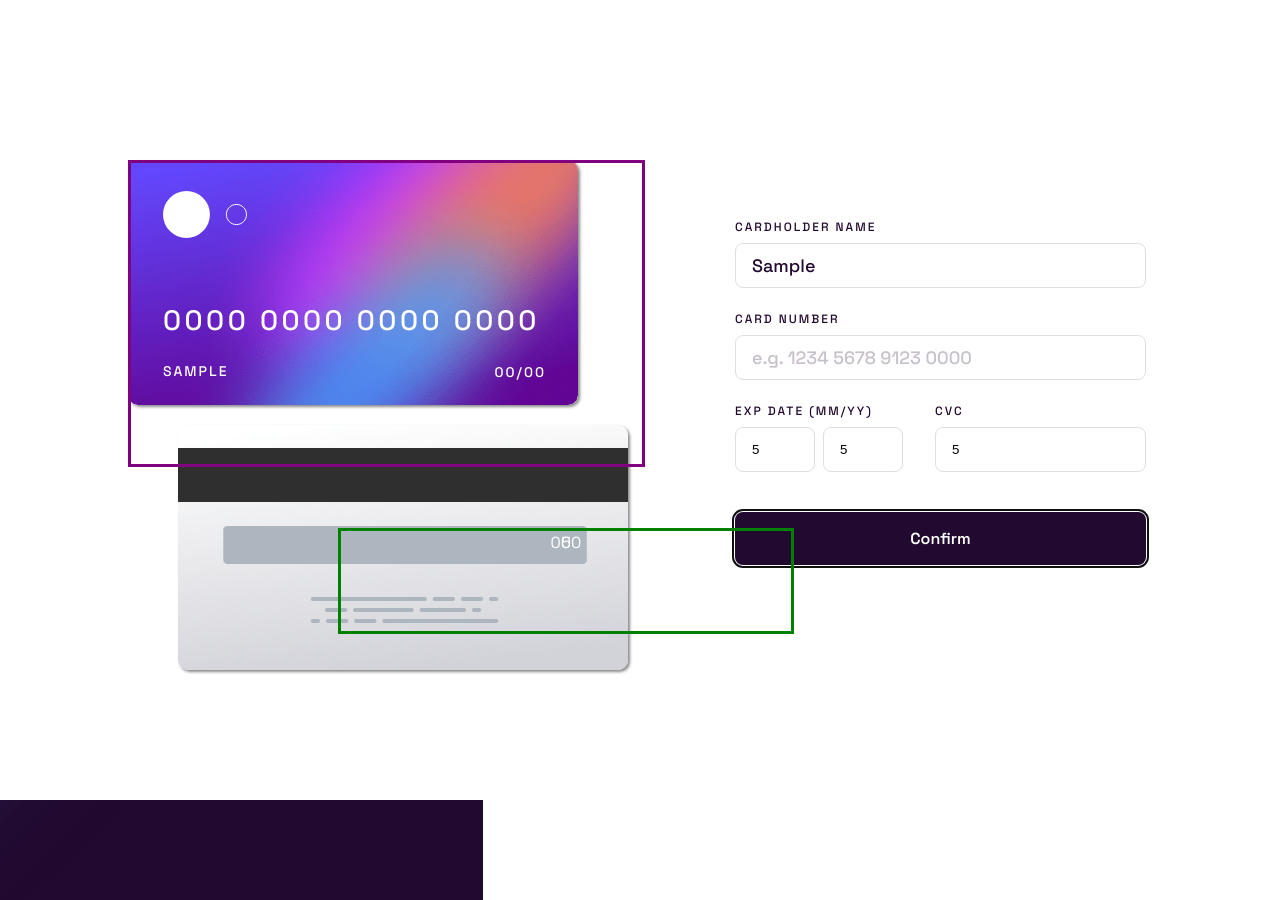
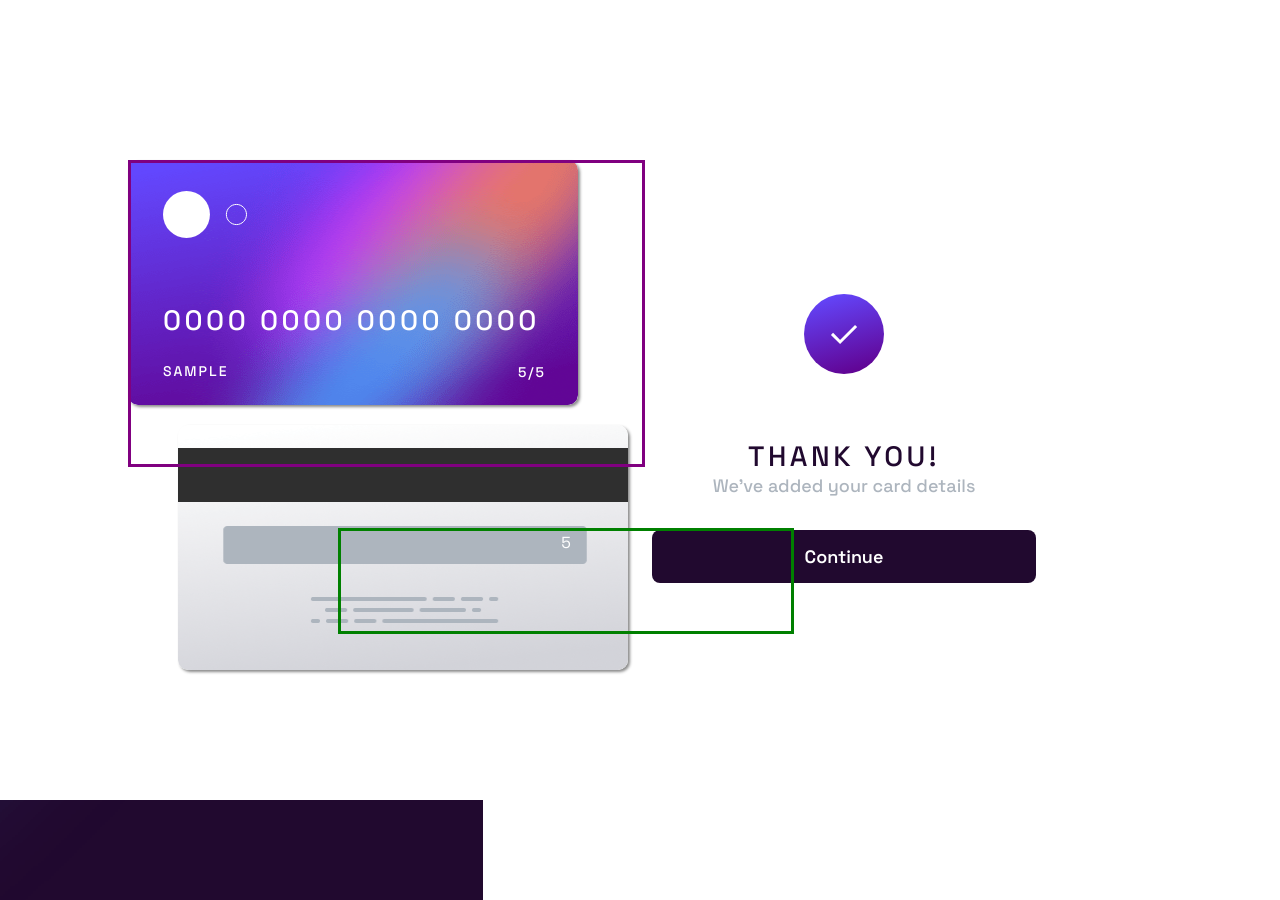
Before and after one commit to unachoza/credit-card-form, a React (Vite) app: page / in a window 1280 px wide. Both pictures are taken after typing "Sample", "Sample", "5", "5", "5" into the empty fields and a click on the button "Confirm". Built offline with nearby package versions, Linux system fonts and the light colour scheme.

Commit message:
complete user message and reset plus all styles are perfect; missing form validation

```diff
--- a/src/App.css
+++ b/src/App.css
@@ -5,7 +5,7 @@
 	--primary-linear: linear-gradient(hsl(249, 99%, 64%) to hsl(278, 94%, 30%));
 	--input-errors: #ff5252;
 	--light-graysih-violet: #dedddf;
-	--dark-grayish-violet: hsl(279, 6%, 55%);
+	--dark-grayish-violet: #8e8593;
 	--very-dark-violet: hsl(278, 68%, 11%);
 	--deep-violet: #21092f;
 	--gradient-start: #6348fe;
@@ -15,7 +15,9 @@
 
 	--colors-purple-950: #21092F;
 	--colors-gray-200: #DFDEE0;
+	--colors-gray-400: #ADB5BE;
 	/* font: [font-weight] [font-size]/[line-height] [font-family]; */
+	--text-preset1-space-grotesk-medium: 500  1.75rem/1.3 "Space Grotesk";
 	--text-preset3-space-grotesk-medium: 500  1.125rem/1.3 "Space Grotesk";
 	--text-preset5-space-grotesk-medium: 500 0.75rem/1.25 "Space Grotesk";
 
@@ -24,6 +26,7 @@
 	--spacing-200: 1rem;
 	--spacing-300: 1.5rem;
 	--spacing-400: 2rem;
+	--spacing-500: 2.5rem;
 }
 
 #root {
@@ -40,9 +43,74 @@
 	justify-content: space-between;
 }
 
+/* purple side panel */
 img.side-panel {
 	position: absolute;
 	z-index: -10;
 	top: 0;
 	left: 0;
 }
+
+/* Card User Responses */
+.card-responses-container {
+	position: relative;
+	width: 50%;
+	min-width: 500px;
+	z-index: 10;
+	display: flex;
+	justify-content: space-between;
+	flex-direction: column;
+	height: fit-content;
+	max-width: 31.25em;
+}
+
+.back-card-values p {
+	z-index: 106;
+	color: var(--white);
+	position: absolute;
+	width: 90%;
+	height: 100px;
+	bottom: 4%;
+	left: 42%;
+	border: solid green;
+}
+
+/* Card Form and Complete Container */
+.card-input-container {
+	min-width: 500px;
+	width: 24rem;
+	background-color: var(--white);
+	display: flex;
+	align-items: center;
+	height: 500px;
+}
+
+
+/* Card Images */
+img#cardFront.card {
+	z-index: 100;
+	width: 90%;
+	max-width: 475px;
+	max-height: 245px;
+	height: 90%;
+	display: flex;
+	align-self: flex-start;
+	justify-self: start;
+	margin-bottom: 10px;
+	border-radius: 10px;
+	box-shadow: 2px 2px 3px rgba(0, 0, 0, 0.4588235294);
+}
+
+img#cardBack.card {
+	z-index: 100;
+	width: 90%;
+	max-width: 475px;
+	max-height: 245px;
+	height: 90%;
+	display: flex;
+	align-self: flex-end;
+	justify-self: flex-end;
+	margin-top: 10px;
+	border-radius: 10px;
+	box-shadow: 2px 2px 3px rgba(0, 0, 0, 0.4588235294);
+}
--- a/src/App.tsx
+++ b/src/App.tsx
@@ -3,35 +3,42 @@ import SidePanelImage from "../src/assets/images/bg-main-desktop.png";
 import mobilePanelImage from "../src/assets/images/bg-main-mobile.png";
 import cardFrontImage from "../src/assets/images/bg-card-front.png";
 import cardBackImage from "../src/assets/images/bg-card-back.png";
-import iconComplete from "../src/assets/images/icon-complete.svg";
 import CardDisplay from "./Components/CardDisplay/CardDisplay";
+import Form from "./Components/Form/Form";
+import UserMessage from "./Components/UserMessage/UserMessage";
+import { CardholderDetailsType, MessageType } from "./utils/types";
 import "./App.css";
-import Form from "./Components/Form/Form";
-import { CardholderDetails } from "./utils/types";
 
-const initialState: CardholderDetails = {
+const initialState: CardholderDetailsType = {
 	cardNumber: "0000 0000 0000 0000",
 	cardName: "Jane Appleseed",
-	expDateM: "00/",
+	expDateM: "00",
 	expDateY: "00",
 	cvc: "000",
 };
 
+const message: MessageType = {
+	title: "Thank you!",
+	content: "We've added your card details",
+};
+
 function App() {
-	const [cardDetails, setCardDetails] = useState<CardholderDetails>(initialState);
+	const [cardDetails, setCardDetails] = useState<CardholderDetailsType>(initialState);
 	const [complete, setComplete] = useState<boolean>(false);
-
-	const cardBackValues = Object.entries(cardDetails).slice(3);
 
 	const calcImageSize = () => {
 		return window.innerWidth < 600 ? mobilePanelImage : SidePanelImage;
 	};
 
+	const resetForm = () => setComplete(false);
+
 	const handleSubmit = (e: FormEvent): void => {
 		e.preventDefault();
 		console.log("clicked");
+		//validation!!
 		setComplete(true);
 	};
+
 	return (
 		<>
 			<img src={calcImageSize()} className="side-panel" alt="decoration" />
@@ -40,29 +47,17 @@ function App() {
 					<CardDisplay {...cardDetails} />
 					<img id="cardFront" className="card" src={cardFrontImage} alt="card-front" />
 					<div className="back-card-values">
-						{cardBackValues.map(([key, value]) => (
-							<p key={`${key}-id`} className={key}>
-								{value}
-							</p>
-						))}
+						<p className="cvc">{cardDetails.cvc || "000"}</p>
 					</div>
 					<img id="cardBack" className="card" src={cardBackImage} alt="card-back" />
 				</div>
 				<div className="card-input-container">
-					<Form setCardDetails={setCardDetails} handleSubmit={handleSubmit} />
+					{!complete && <Form setCardDetails={setCardDetails} handleSubmit={handleSubmit} />}
+					{complete && <UserMessage message={message} reset={resetForm} />}
 				</div>
-				<div className="card"></div>
 			</div>
 		</>
 	);
 }
 
 export default App;
-
-// Confirm
-
-// <!-- Completed state start -->
-
-// Thank you!
-// We've added your card details
-// Continue
--- a/src/Components/Button/Button.css
+++ b/src/Components/Button/Button.css
@@ -2,14 +2,11 @@ button {
 	display: flex;
 	align-items: center;
 	justify-content: center;
-	border-radius: 5px;
 	height: 3.3125rem;
-	color: white;
-	background-color: var(--green-600);
+	color: var(--white);
 	border: none;
-	font-size: 16px;
+	font-size: 1.125rem;
 	font-weight: 600;
-	margin: 1rem 0;
 	width: 100%;
 	border-radius: 0.5rem;
 	background: var(--colors-purple-950);
@@ -26,5 +23,5 @@ button:focus {
 }
 
 .button-container{
-
+	width: 100%;
 }
--- a/src/Components/CardDisplay/CardDisplay.css
+++ b/src/Components/CardDisplay/CardDisplay.css
@@ -1,16 +1,4 @@
 /* Card User Responses */
-.card-responses-container {
-      position: relative;
-      width: 50%;
-      min-width: 500px;
-      z-index: 10;
-      display: flex;
-      justify-content: space-between;
-      flex-direction: column;
-      height: fit-content;
-      max-width: 31.25em;
-}
-
 .front-card-values {
       width: 27.9375rem;
       height: 15.3125rem;
@@ -28,92 +16,23 @@
 
 .front-card-values p {
       z-index: 101;
-      color: white;
-      font-family: "Space Grotesk";
-      font-size: 1.75rem;
-      font-weight: 500;
-      line-height: 130%;
+      color: var(--white);
+      font: var(--text-preset1-space-grotesk-medium);
+      text-transform: uppercase;
       letter-spacing: 0.21875rem;
       margin-bottom: 1.5rem;
 }
 
-p.cardNumber{
-      color: var(--white)
-}
-
 p.cardName {
-      color: var(--white);
-      font-feature-settings: 'liga' off, 'clig' off;
-      font-family: "Space Grotesk";
-      font-size: 0.875rem;
-      font-style: normal;
-      font-weight: 500;
-      line-height: 130%;
+      font-size: 0.875rem;  /* override the present font size */
       letter-spacing: 0.125rem;
-      text-transform: uppercase;
 }
 
 p.expDate {
-      color: var(--white);
       text-align: right;
-      font-feature-settings: 'liga' off, 'clig' off;
-      font-family: "Space Grotesk";
-      font-size: 0.875rem;
-      font-style: normal;
-      font-weight: 500;
-      line-height: 130%;
+      font-size: 0.875rem;  /* override the present font size */
       letter-spacing: 0.125rem;
-      text-transform: uppercase;
       position: absolute;
       right: 6rem;
       bottom: 3.7rem;
 }
-
-.back-card-values p {
-      z-index: 106;
-      color: white;
-      position: absolute;
-      width: 90%;
-      height: 100px;
-      bottom: 4%;
-      left: 42%;
-      border: solid green;
-}
-
-img#cardFront.card {
-      z-index: 100;
-      width: 90%;
-      max-width: 475px;
-      max-height: 245px;
-      height: 90%;
-      display: flex;
-      align-self: flex-start;
-      justify-self: start;
-      margin-bottom: 10px;
-      border-radius: 10px;
-      box-shadow: 2px 2px 3px rgba(0, 0, 0, 0.4588235294);
-}
-
-img#cardBack.card {
-      z-index: 100;
-      width: 90%;
-      max-width: 475px;
-      max-height: 245px;
-      height: 90%;
-      display: flex;
-      align-self: flex-end;
-      justify-self: flex-end;
-      margin-top: 10px;
-      border-radius: 10px;
-      box-shadow: 2px 2px 3px rgba(0, 0, 0, 0.4588235294);
-}
-
-.card-input-container {
-      position: relative;
-      width: 50%;
-      min-width: 500px;
-      background-color: var(--white);
-      display: flex;
-      align-items: center;
-      justify-content: flex-end;
-}
--- a/src/Components/CardDisplay/CardDisplay.tsx
+++ b/src/Components/CardDisplay/CardDisplay.tsx
@@ -1,14 +1,9 @@
 import cardIcon from "../../assets/images/card-logo.svg";
+import { CardholderDetailsType } from "../../utils/types";
 import "./CardDisplay.css";
 
-interface CardDisplayProps {
-	cardNumber: string;
-	cardName: string;
-	expDate?: number | null | string;
-	cvc?: number | null | string;
-}
-
-const CardDisplay = ({ cardName, cardNumber, expDate }: CardDisplayProps) => {
+const CardDisplay = ({ cardName, cardNumber, expDateM, expDateY }: Omit<CardholderDetailsType, "cvc">) => {
+	const expDate = expDateY.length > 0 ? `${expDateM}/${expDateY}` : expDateM ? `${expDateM}/` : "";
 	return (
 		<div className="front-card-values">
 			<img src={cardIcon} className="card-logo" alt="credit card icon" />
--- a/src/Components/Form/Form.css
+++ b/src/Components/Form/Form.css
@@ -1,36 +1,9 @@
-.card-input-container {
-      min-width: 500px;
-      background-color: var(--white);
-      display: flex;
-      align-items: center;
-      justify-content: flex-end;
-}
-
 form {
-      min-width: 24rem;
-}
-
-label {
       display: flex;
       flex-direction: column;
-      align-items: flex-start;
-      color: var(--colors-purple-950);
-      font: var(--text-preset5-space-grotesk-medium);
-      letter-spacing: 0.125rem;
-      gap: var(--spacing-100);
-      text-transform: uppercase;
-}
-
-input {
-      box-sizing: border-box;
-      color: black;
-      background: var(--white);
-      height: 2.8125rem;
-      width: 100%;
-      padding: var(--spacing-100) var(--spacing-200);
-      margin-bottom: var(--spacing-300);
-      border: 1px solid var(--colors-gray-200);
-      border-radius: 0.5rem;
+      justify-content: space-between;
+      width: 24rem;
+      height: 21.6rem;
 }
 
 .mm-yy-container {
@@ -45,14 +18,12 @@ input {
       height: 2.8125rem;
       padding: var(--spacing-100) var(--spacing-200);
       margin-right: .5rem;
+      font: var(--text-preset3-space-grotesk-medium);
 }
 
 .cvc-input {
       width: 100%;
-}
-
-.date-cvc-section {
-      display: flex;
+      font: var(--text-preset3-space-grotesk-medium);
 }
 
 .month-year-cvc-container {
@@ -67,9 +38,3 @@ input {
       justify-content: space-between;
       margin-right: var(--spacing-300)
 }
-
-input::placeholder {
-      color: var(--colors-purple-950, #21092F);
-      opacity: .25;
-      font: var(--text-preset3-space-grotesk-medium);
-}
--- a/src/Components/Form/Form.tsx
+++ b/src/Components/Form/Form.tsx
@@ -1,21 +1,21 @@
 import { Dispatch, FormEvent, SetStateAction, useState } from "react";
 import Button from "../Button/Button";
 import Input from "../Input/Input";
+import { CardholderDetailsType } from "../../utils/types";
 import "./Form.css";
-import { CardholderDetails } from "../../utils/types";
 
 interface FormProps {
 	handleSubmit: (e: FormEvent) => void;
-	setCardDetails: Dispatch<SetStateAction<CardholderDetails>>;
+	setCardDetails: Dispatch<SetStateAction<CardholderDetailsType>>;
 }
 
 const Form = ({ setCardDetails, handleSubmit }: FormProps) => {
-	const [form, setForm] = useState<CardholderDetails>({
+	const [form, setForm] = useState<Omit<CardholderDetailsType, "expDate">>({
 		cardNumber: "",
 		cardName: "",
 		expDateM: "",
 		expDateY: "",
-		cvc: "000",
+		cvc: "",
 	});
 
 	const formatters: Record<string, (value: string) => string> = {
@@ -45,54 +45,56 @@ const Form = ({ setCardDetails, handleSubmit }: FormProps) => {
 		<form onSubmit={handleSubmit}>
 			<Input
 				id="card-name"
+				type="text"
 				label="cardholder name"
 				name="cardName"
 				value={form.cardName}
-				type="text"
 				placeholder="e.g. Jane Appleseed"
 				handleChange={handleChange}
 			/>
 			<Input
 				id="card-number"
+				type="text"
 				label="card number"
 				name="cardNumber"
 				value={form.cardNumber}
-				type="text"
 				placeholder="e.g. 1234 5678 9123 0000"
 				handleChange={handleChange}
 			/>
-			<div className="date-cvc-section">
 			<div className="month-year-cvc-container">
 				<div className="month-year-inputs">
 					<label htmlFor="exp-date">exp date (mm/yy)</label>
 					<div className="mm-yy-container">
 						<Input
-								id="exp-date"
+							id="exp-date-m"
+							type="number"
 							name="expDateM"
 							value={form.expDateM}
-								type="number"
 							placeholder="MM"
 							className="month-year-input"
 							handleChange={handleChange}
 						/>
 						<Input
-								id="exp-date"
+							id="exp-date-y"
+							type="number"
 							name="expDateY"
 							value={form.expDateY}
-								type="number"
 							placeholder="YY"
 							className="month-year-input"
 							handleChange={handleChange}
 						/>
 					</div>
 				</div>
-					<div className="cvc-inputs">
-						<label htmlFor="cvc">
-							cvc
-							<input id="cvc" type="number" className="cvc-input" placeholder="e.g. 123" />
-						</label>
-					</div>
-				</div>
+				<Input
+					id="cvc"
+					type="number"
+					label="cvc"
+					name="cvc"
+					value={form.cvc}
+					placeholder="e.g. 123"
+					className="cvc-input"
+					handleChange={handleChange}
+				/>
 			</div>
 			<Button type="submit" text="Confirm" handleClick={handleSubmit} />
 		</form>
--- a/src/Components/UserMessage/UserMessage.css
+++ b/src/Components/UserMessage/UserMessage.css
@@ -1,7 +1,31 @@
 .message-container {
 	display: flex;
+	flex-direction: column;
+	align-items: center;
+	justify-content: flex-end;
+	width: 24rem;
+	height: 21.6rem;
+	gap: var(--spacing-400);
+}
+
+.message-container img {
+	height: 5rem;
+	width: 5rem;
+	margin-bottom: var(--spacing-400)
 }
 
 .message-content {
 	color: var(--deep-violet);
+	font: var(--text-preset3-space-grotesk-medium);
+	text-align: center;
 }
+
+.message-content .title {
+	text-transform: uppercase;
+	font-size: 1.75rem; /* override the present font size */
+	letter-spacing: 0.21875rem;
+}
+
+.message-content .content {
+	color: var(--colors-gray-400);
+}
--- a/src/Components/UserMessage/UserMessage.tsx
+++ b/src/Components/UserMessage/UserMessage.tsx
@@ -1,20 +1,24 @@
-import { useState } from "react";
+import { MessageType } from "../../utils/types";
 import Button from "../Button/Button";
+import iconComplete from "../../assets/images/icon-complete.svg";
 import "./UserMessage.css";
 
 interface UserMessageProps {
-	message: string;
+	message: MessageType;
+	reset: () => void;
 }
 
-const UserMessage = ({ message }: UserMessageProps) => {
+const UserMessage = ({ message, reset }: UserMessageProps) => {
 	return (
 		<div className="message-container">
-            <div className="message-content">
-
-            </div>
-			<Button text={message} />
+			<img src={iconComplete} alt="complete check" />
+			<div className="message-content">
+				<div className="title">{message.title}</div>
+				<div className="content">{message.content}</div>
+			</div>
+			<Button text="Continue" type="reset" handleClick={() => reset()} />
 		</div>
 	);
 };
 
-export default UserMessage
+export default UserMessage;
--- a/src/index.css
+++ b/src/index.css
@@ -6,7 +6,6 @@
 
 	color-scheme: light dark;
 	color: rgba(255, 255, 255, 0.87);
-	/* background-color: #242424; */
 
 	font-synthesis: none;
 	text-rendering: optimizeLegibility;
@@ -31,19 +30,14 @@ h1 {
 }
 
 button {
-	border-radius: 8px;
-	border: 1px solid transparent;
 	padding: 0.6em 1.2em;
 	font-size: 1em;
 	font-weight: 500;
 	font-family: inherit;
-	/* background-color: #1a1a1a; */
 	cursor: pointer;
 	transition: border-color 0.25s;
 }
-button:hover {
-	border-color: #646cff;
-}
+
 button:focus,
 button:focus-visible {
 	outline: 4px auto -webkit-focus-ring-color;
@@ -51,7 +45,6 @@ button:focus-visible {
 
 @media (prefers-color-scheme: light) {
 	:root {
-		/* color: #213547; */
 		background-color: #ffffff;
 	}
 	a:hover {
```
Also changed, not shown: src/utils/types.ts (+7 -1 lines). Lines whose indentation alone changed are shown as unchanged.
